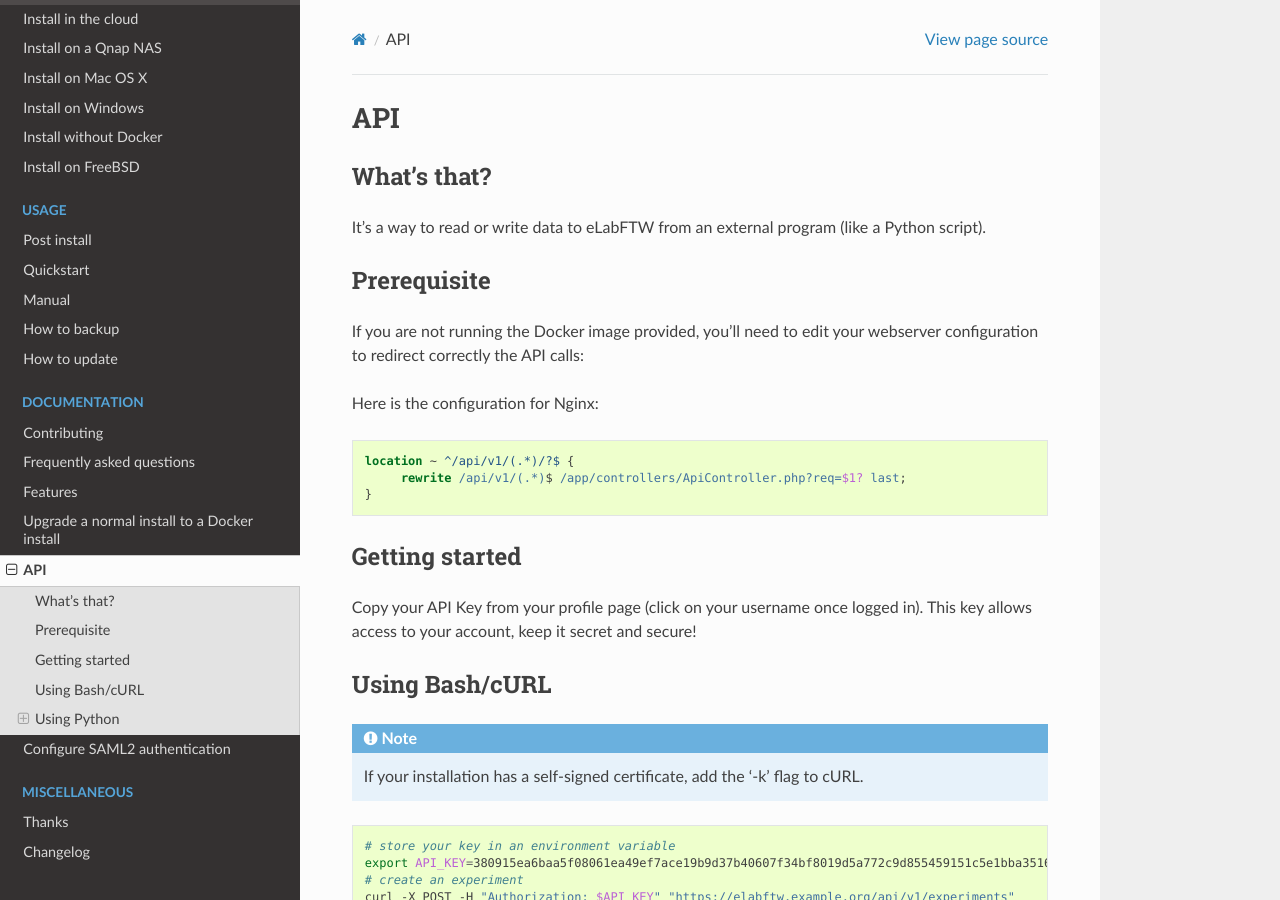
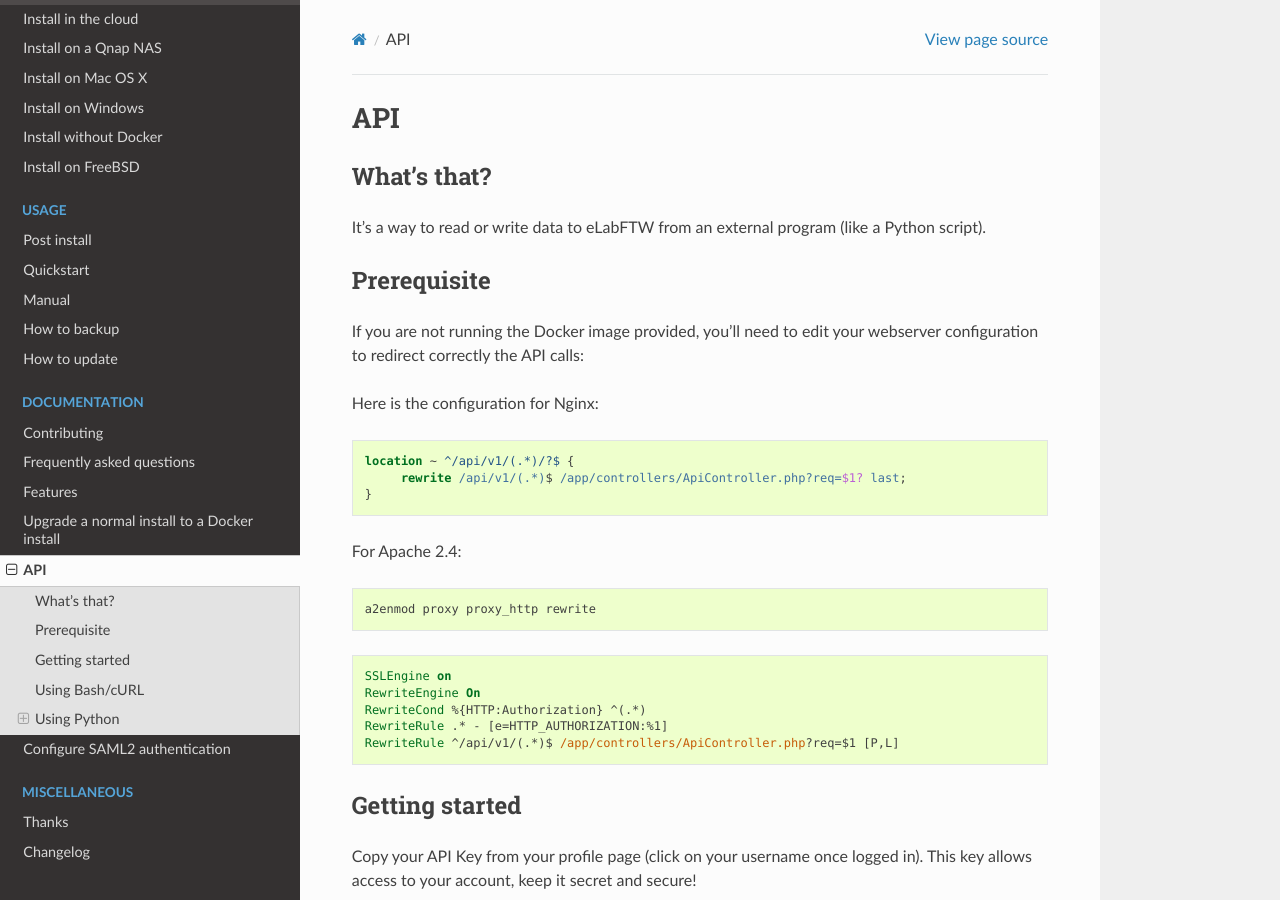
Before and after one commit to elabftw/elabdoc, a Sphinx documentation site: the page built from doc/api.rst, in a window 1280 px wide and 900 px high. Built offline with Sphinx 7.4.7 and the Read the Docs theme 2.0.0, drawn with Linux system fonts in a browser that asks for light colours; pages that are not in the unit, such as notebooks, are missing from menus.

Commit message:
add apache config on API doc
Big thanks to Anke Katrin WIENECKE-BALDACCHINO and Christophe TREFOIS
from Luxembourg :)

```diff
--- a/doc/api.rst
+++ b/doc/api.rst
@@ -20,6 +20,21 @@
     location ~ ^/api/v1/(.*)/?$ {
          rewrite /api/v1/(.*)$ /app/controllers/ApiController.php?req=$1? last;
     }
+
+
+For Apache 2.4:
+
+.. code-block:: bash
+
+    a2enmod proxy proxy_http rewrite
+
+.. code-block:: apache
+
+    SSLEngine on
+    RewriteEngine On
+    RewriteCond %{HTTP:Authorization} ^(.*)
+    RewriteRule .* - [e=HTTP_AUTHORIZATION:%1]
+    RewriteRule ^/api/v1/(.*)$ /app/controllers/ApiController.php?req=$1 [P,L]
 
 Getting started
 ---------------
```
